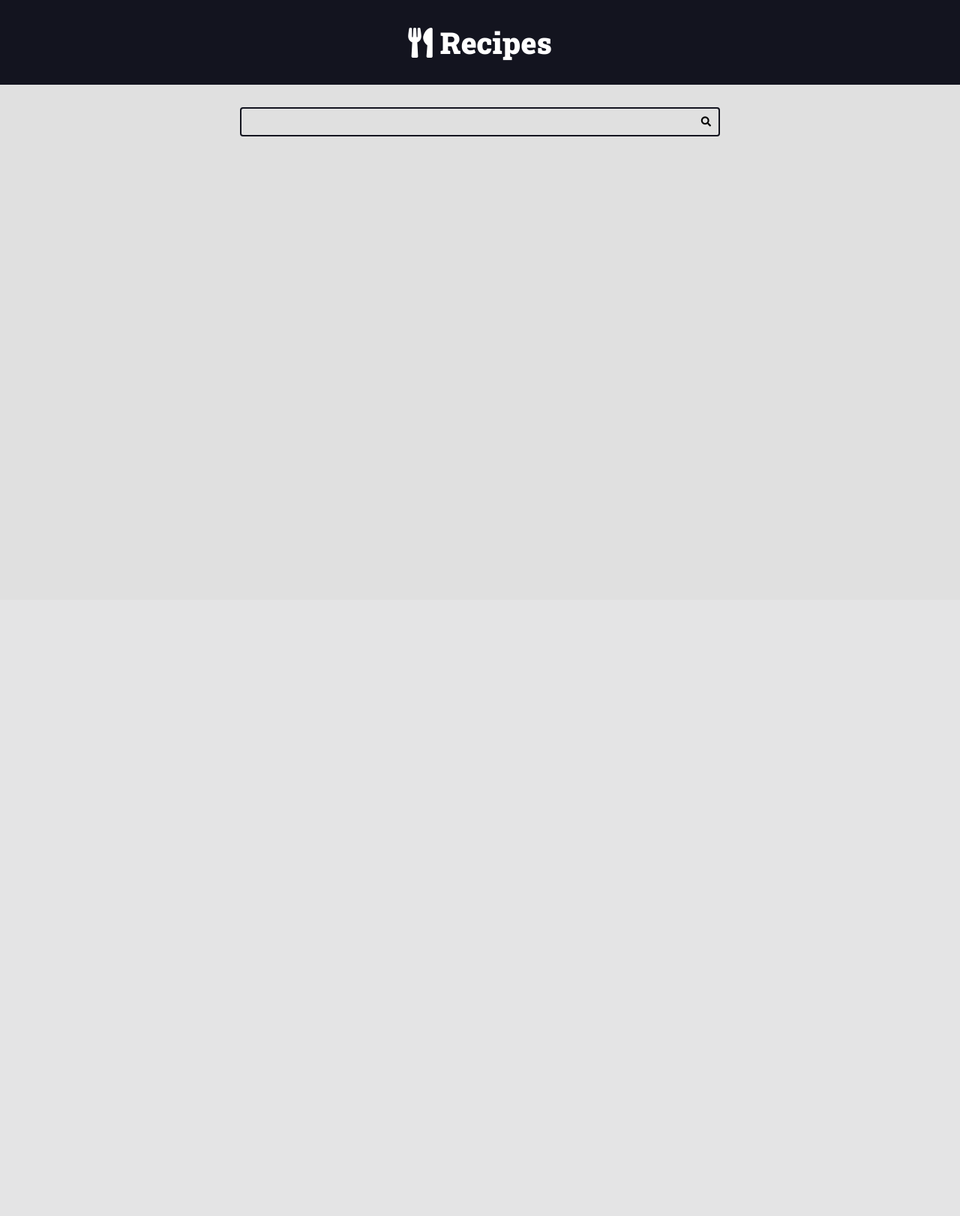
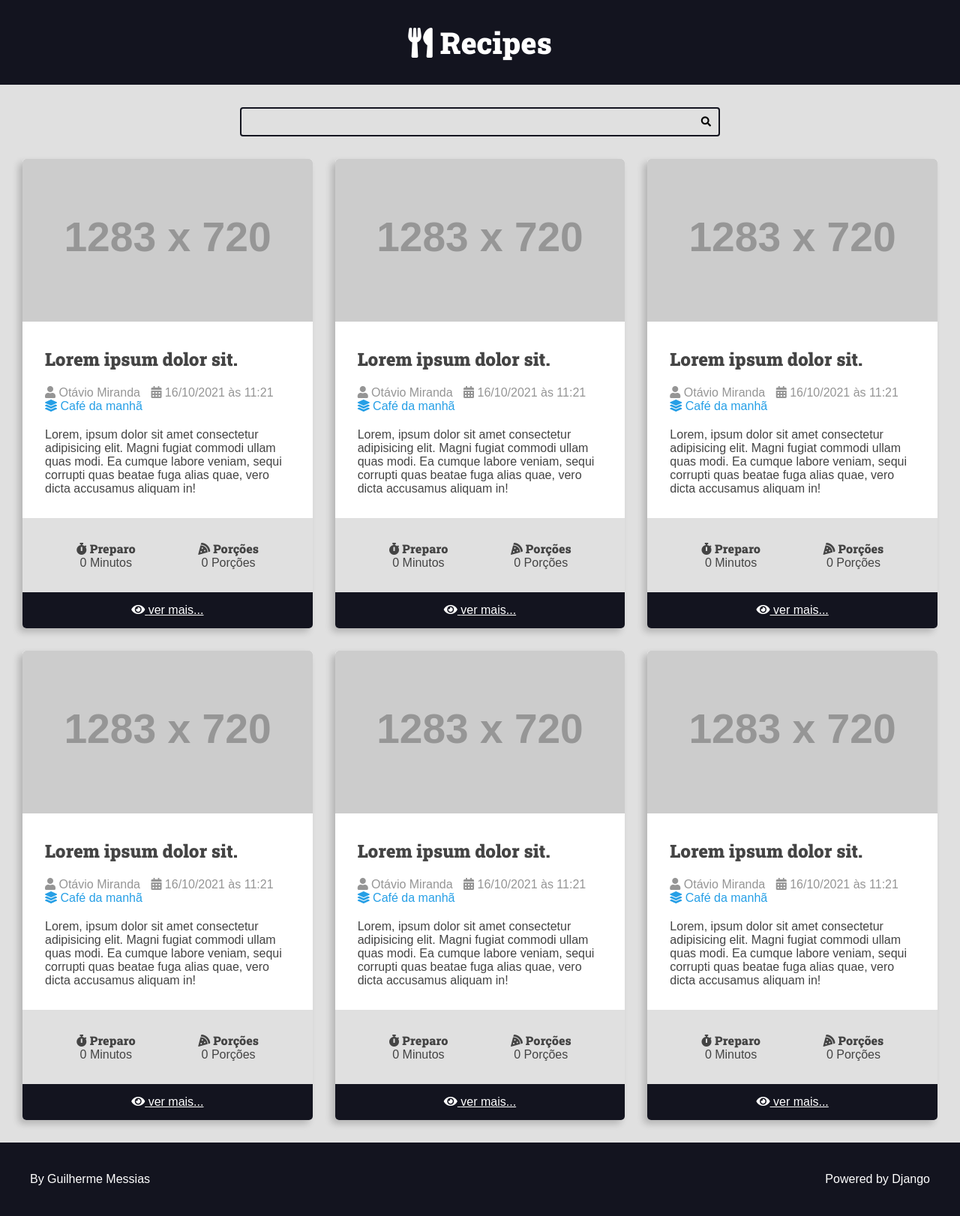
Before and after one commit to guizawa/curso-django-projeto1, a Django app: page / in a window 1280 px wide. Shown: the whole page at 75% size. Before the commit the page ends 182 px from the top, so only its background shows below. Run offline with Django 5.2, Linux system fonts and the light colour scheme; grey boxes labelled with a size stand in for pictures from a placeholder-image service; some libraries are stand-ins or nearby versions.

Commit message:
Criado os conteiners e rodapé

```diff
--- a/recipes/templates/recipes/pages/home.html
+++ b/recipes/templates/recipes/pages/home.html
@@ -2,16 +2,18 @@
 
 <body>
     {% include 'recipes/partials/header.html' %}
+    {% include 'recipes/partials/search.html' %}
 
-    <div class="search-container">
-        <div class="container">
-            <form action="" class="search-form">
-                <input type="search" class="search-input" name="search">
-                <button type="submit" class="search-button"><i class="fas fa-search"></i></button>
-            </form>
-        </div>
-    </div>
-
+    <main class="main-content-container">
+          <div class="main-content main-content-list container">
+            {%include 'recipes/partials/recipe.html'%}
+            {%include 'recipes/partials/recipe.html'%}
+            {%include 'recipes/partials/recipe.html'%}
+            {%include 'recipes/partials/recipe.html'%}
+            {%include 'recipes/partials/recipe.html'%}
+            {%include 'recipes/partials/recipe.html'%}
+          </div>
+    </main>
+    {% include 'recipes/partials/footer.html' %}
 </body>
-
 </html>
--- /dev/null
+++ b/recipes/templates/recipes/partials/footer.html
@@ -0,0 +1,11 @@
+<footer class="main-footer">
+
+  <div class="developer">
+    <a href="https://www.linkedin.com/in/guilherme-messias-de-s-silva/" target="_blank" rel="noreferrer noopener">By Guilherme Messias</a>
+  </div>
+
+  <div class="powered">
+    <a href="https://www.djangoproject.com/" target="_blank" rel="noreferrer noopener">Powered by Django</a>
+  </div>
+
+</footer>
--- a/recipes/templates/recipes/partials/head.html
+++ b/recipes/templates/recipes/partials/head.html
@@ -80,9 +80,15 @@
             font-size: 1.6rem;
             font-family: var(--font-primary);
             background-color: var(--color-gray-1);
+            color: var(--color-dark-text);
         }
 
-        h1, h2, h3, h4, h5, h6 {
+        h1,
+        h2,
+        h3,
+        h4,
+        h5,
+        h6 {
             font-family: var(--font-headings);
         }
 
@@ -155,5 +161,120 @@
             color: var(--color-primary);
         }
 
+        .main-content {
+            padding-top: 0;
+
+        }
+
+        .main-content-list {
+            display: grid;
+            grid-template-columns: repeat(auto-fit, minmax(30rem, 1fr));
+            gap: var(--spacing-gutter-medium);
+        }
+
+        .recipe {
+            background: var(--color-white);
+            box-shadow: -5px 5px 10px rgba(0, 0, 0, .2);
+            transform: scale(1);
+            transition: all 300ms ease-in-out;
+            border-radius: .5rem;
+            overflow: hidden;
+        }
+
+        .recipe img {
+            max-width: 100%;
+            background: var(--color-white);
+        }
+
+        .recipe-list-item {
+            max-width: 64rem;
+            background: var(--color-white);
+        }
+
+        .recipe-list-item:hover {
+            transform: scale(1.02);
+            box-shadow: -8px 8px 18px rgba(0, 0, 0, .25);
+        }
+
+        .recipe-title-container {
+            padding: var(--spacing-gutter-medium);
+            padding-bottom: 2rem;
+        }
+
+        .recipe-author {
+            padding: 0 var(--spacing-gutter-medium);
+        }
+
+        .recipe-content {
+            padding: var(--spacing-gutter-medium);
+            padding-top: 2rem;
+        }
+
+        .recipe-author-item {
+            color: var(--color-gray-4);
+            margin-right: 1rem;
+        }
+
+        .recipe-author a {
+            color: var(--color-primary);
+            transition: all 300ms ease-in-out;
+            text-decoration: none;
+        }
+
+        .recipe-author a:hover {
+            color: var(--color-primary-dark);
+        }
+
+        .recipe-meta-container {
+            display: flex;
+            flex-flow: row wrap;
+            padding: var(--spacing-gutter-medium);
+            background: var(--color-gray-1);
+        }
+
+        .recipe-meta {
+            display: flex;
+            flex-flow: column nowrap;
+            flex-shrink: 1;
+            flex-grow: 1;
+            text-align: center;
+        }
+
+        .recipe-meta-title {
+            font-size: 1.6rem;
+        }
+
+        .recipe-footer a {
+            background: var(--color-primary-dark);
+            display: block;
+            color: var(--color-white);
+            text-decoration: nome;
+            text-align: center;
+            padding: 1.5rem var(--spacing-gutter-medium);
+            transition: all 300ms ease-in-out;
+        }
+
+        .recipe-footer a:hover {
+            filter: brightness(2);
+        }
+
+        .main-footer {
+            display: flex;
+            align-items: center;
+            justify-content: space-between;
+            background: var(--color-primary-dark);
+            color: var(--color-white);
+            padding: var(--spacing-gutter-large);
+        }
+
+        .main-footer a {
+            color: var(--color-white);
+            text-decoration: none;
+            transition: all 300ms ease-in-out;
+        }
+
+        .main-footer a:hover {
+            filter: brightness(.8);
+        }
     </style>
 </head>
--- /dev/null
+++ b/recipes/templates/recipes/partials/recipe.html
@@ -0,0 +1,56 @@
+<div class="recipe recipe-list-item">
+
+                <div class="recipe-cover">
+                    <img src="https://placehold.co/1283x720.png/#269fe6;" alt="Temporario">
+                </div>
+
+                <div class="recipe-title-container">
+                    <h2 class="recipe-title">Lorem ipsum dolor sit.</h2>
+                </div>
+
+                <div class="recipe-author">
+                    <span class="recipe-author-item">
+                        <i class="fas fa-user"></i>
+                        Otávio Miranda
+                    </span>
+                    <span class="recipe-author-item">
+                        <i class="fas fa-calendar-alt"></i>
+                        16/10/2021 às 11:21
+                    </span>
+                    <span class="recipe-author-item">
+                        <a href="/recipes/category/cafe-da-manha/">
+                            <i class="fas fa-layer-group"></i>
+                            <span>Café da manhã</span>
+                        </a>
+                    </span>
+                </div>
+
+                <div class="recipe-content">
+                    <p>Lorem, ipsum dolor sit amet consectetur adipisicing elit. Magni fugiat commodi ullam quas modi.
+                        Ea cumque labore veniam, sequi corrupti quas beatae fuga alias quae, vero dicta accusamus
+                        aliquam in!</p>
+                </div>
+
+                <div class="recipe-meta-container">
+                    <div class="recipe-meta recipe-preparation">
+                        <h3 class="recipe-meta-title"><i class="fas fa-stopwatch"></i> Preparo</h3>
+                        <div class="recipe-meta-text">
+                            0 Minutos
+                        </div>
+                    </div>
+                    <div class="recipe-meta recipe-servings">
+                        <h3 class="recipe-meta-title"><i class="fas fa-pizza-slice"></i> Porções</h3>
+                        <div class="recipe-meta-text">
+                            0 Porções
+                        </div>
+                    </div>
+                </div>
+
+                <footer class="recipe-footer">
+                    <a class="recipe-read-more button button-dark button-full-width" href="/recipes/3/">
+                        <i class="fas fa-eye"></i>
+                        <span>ver mais...</span>
+                    </a>
+                </footer>
+
+            </div>
--- /dev/null
+++ b/recipes/templates/recipes/partials/search.html
@@ -0,0 +1,8 @@
+<div class="search-container">
+        <div class="container">
+            <form action="" class="search-form">
+                <input type="search" class="search-input" name="search">
+                <button type="submit" class="search-button"><i class="fas fa-search"></i></button>
+            </form>
+        </div>
+    </div>
```
